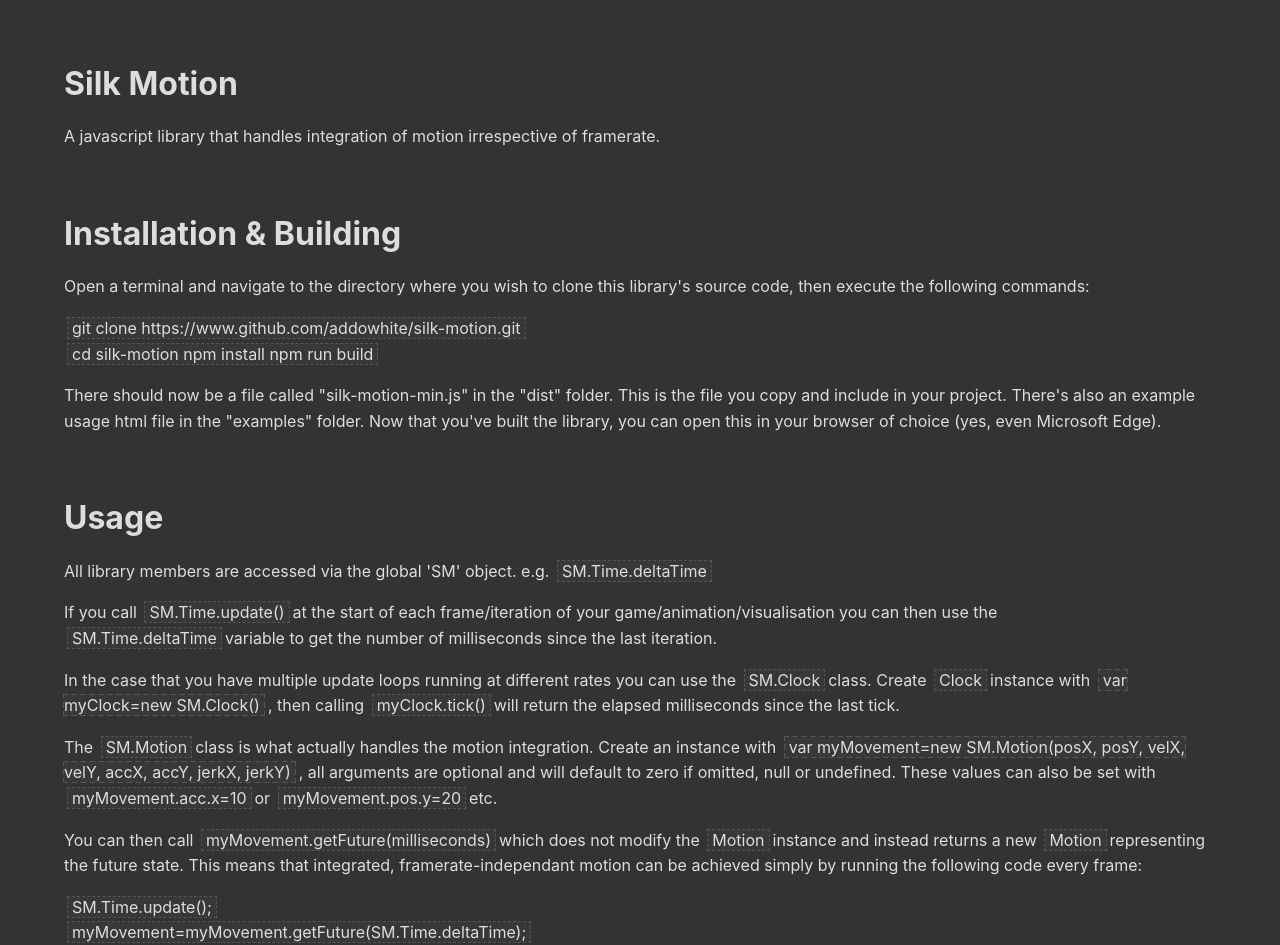
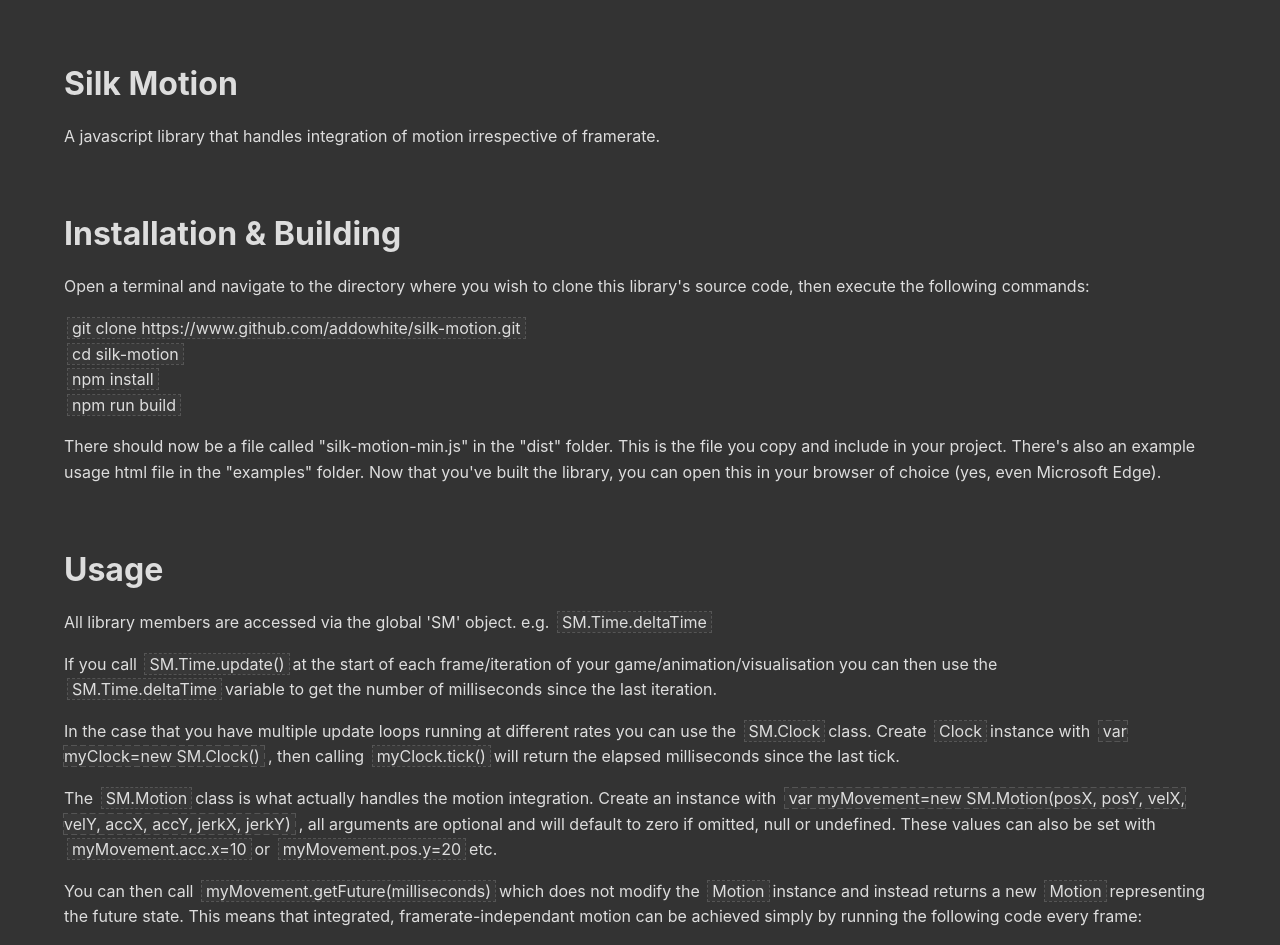
Before and after one commit to addowhite/silk-motion, a website: page index.html in a window 1280 px wide. Shown: the top 945 px of the page. Drawn offline with Linux system fonts and the light colour scheme.

Commit message:
Index.html minor layout change

```diff
--- a/index.html
+++ b/index.html
@@ -43,7 +43,7 @@
     <p>A javascript library that handles integration of motion irrespective of framerate.</p>
     <h1 id="installationbuilding">Installation &amp; Building</h1>
     <p>Open a terminal and navigate to the directory where you wish to clone this library's source code, then execute the following commands:</p>
-    <code>git clone https://www.github.com/addowhite/silk-motion.git</code><br><code>cd silk-motion npm install npm run build</code>
+    <code>git clone https://www.github.com/addowhite/silk-motion.git</code><br><code>cd silk-motion</code><br><code>npm install</code><br><code>npm run build</code>
     <p>There should now be a file called "silk-motion-min.js" in the "dist" folder. This is the file you copy and include in your project. There's also an example usage html file in the "examples" folder. Now that you've built the library, you can open this in your browser of choice (yes, even Microsoft Edge).</p>
     <h1 id="usage">Usage</h1>
     <p>All library members are accessed via the global 'SM' object. e.g. <code>SM.Time.deltaTime</code></p>
```
